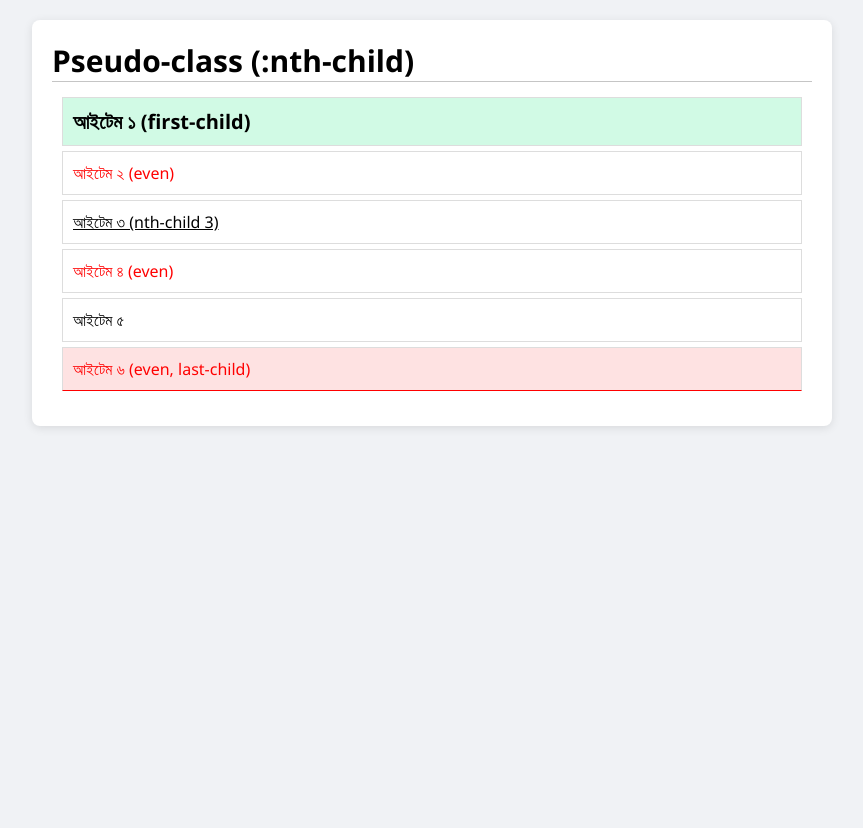
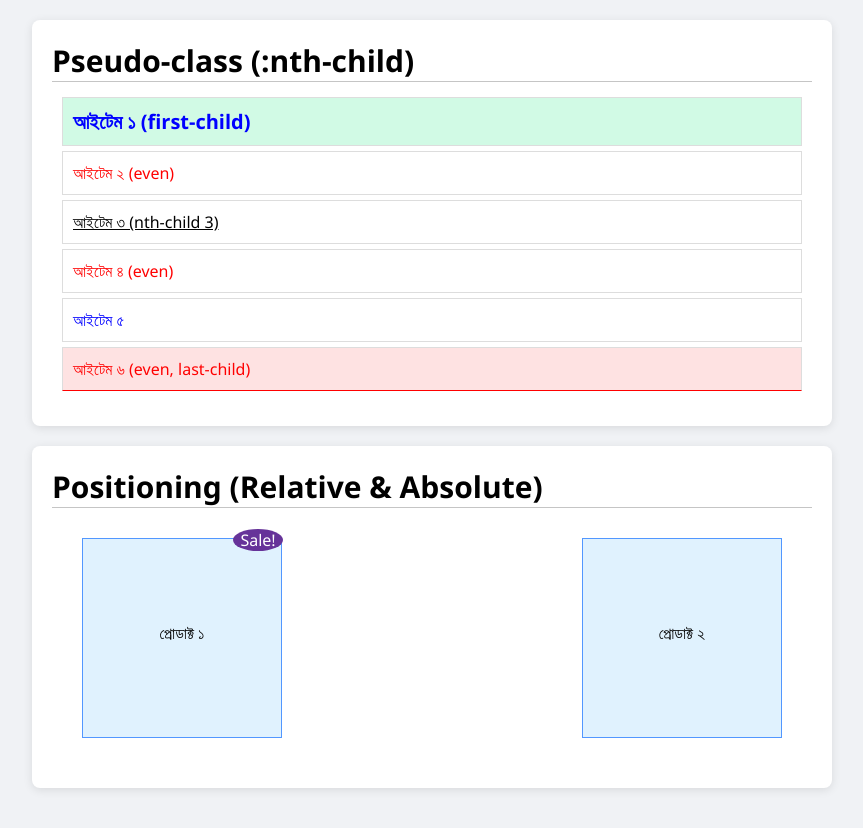
Before and after one commit to dev-zahidulislam/pseudo-practice, a plain HTML site: page index.html in a window 1280 px wide. Shown: the whole page, without its empty margins (208-1071 px from the left). Before the commit the page ends 800 px from the top, so only its background shows below. Drawn offline with Linux system fonts and the light colour scheme.

Commit message:
practice relative and absolute position

```diff
--- a/index.html
+++ b/index.html
@@ -1,13 +1,13 @@
-<!DOCTYPE html>
+<!doctype html>
 <html lang="en">
   <head>
-    <meta charset="UTF-8">
-    <meta name="viewport" content="width=device-width, initial-scale=1.0">
+    <meta charset="UTF-8" />
+    <meta name="viewport" content="width=device-width, initial-scale=1.0" />
     <title>Pseudo Practice</title>
-    <link rel="stylesheet" href="styles/style.css">
+    <link rel="stylesheet" href="styles/style.css" />
   </head>
   <body>
-
+    <!-- start pseudo class -->
     <div class="container">
       <h2>Pseudo-class (:nth-child)</h2>
 
@@ -22,5 +22,22 @@
         </ul>
       </div>
     </div>
+
+    <!-- end pseudo class -->
+
+    <!-- start positioning practice -->
+    <section class="positioning container">
+      <div class="positioning-container">
+        <h2>Positioning (Relative & Absolute)</h2>
+        <div class="positioning-card">
+          <div class="card">
+            <p>প্রোডাক্ট ১</p>
+            <div class="badge">Sale!</div>
+          </div>
+          <div class="card"><p>প্রোডাক্ট ২</p></div>
+        </div>
+      </div>
+    </section>
+    <!-- end positioning practice -->
   </body>
 </html>
--- a/styles/style.css
+++ b/styles/style.css
@@ -10,6 +10,7 @@ body {
   padding-bottom: 100px;
 }
 
+/* start pseudo class */
 .container {
   max-width: 800px;
   margin: 20px auto;
@@ -39,21 +40,67 @@ h2 {
   border-bottom: 1px solid rgba(0, 0, 0, 0.226);
 }
 
-.list-container li:first-child{
+.list-container li:first-child {
   font-size: 20px;
   font-weight: bold;
   background-color: #d1fae5;
 }
 
-.list-container li:nth-child(even){
+.list-container li:nth-child(even) {
   color: red;
 }
 
-.list-container li:nth-child(3){
+.list-container li:nth-child(3) {
   text-decoration: underline;
 }
 
-.list-container li:last-child{
+.list-container li:last-child {
   background-color: #fee2e2;
   border-bottom: 1px solid red;
 }
+
+.list-container li:nth-child(4n + 1) {
+  color: blue;
+}
+
+/* end pseudo class */
+
+/* start positioning */
+
+.positioning-card {
+  display: flex;
+  justify-content: space-between;
+  align-items: center;
+  padding: 10px;
+}
+.card {
+  background-color: #e0f2fe;
+  padding: 20px;
+  width: 200px;
+  height: 200px;
+  text-align: center;
+  margin: 20px;
+  border: 1px solid lch(61.66% 59.87 273.43);
+}
+
+.card p {
+  padding-top: 40%;
+}
+
+.card {
+  position: relative;
+  height: 200px;
+  width: 200px;
+}
+
+.badge {
+  background-color: rebeccapurple;
+  border-radius: 50%;
+  position: absolute;
+  color: white;
+  top: -10px;
+  left: 150px;
+  width: 50px;
+}
+
+/* end positioning */
```
Lines whose indentation alone changed are shown as unchanged.
